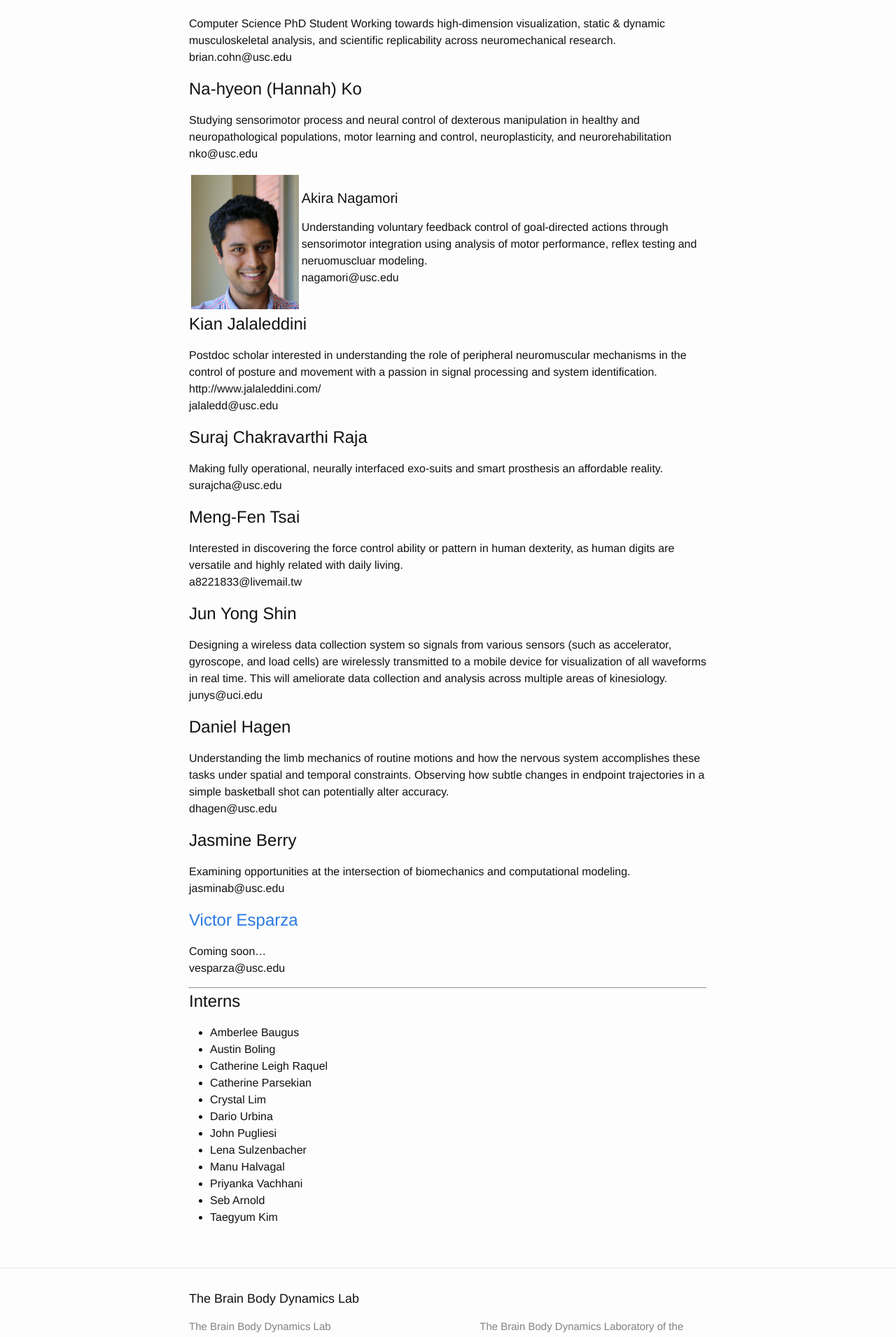
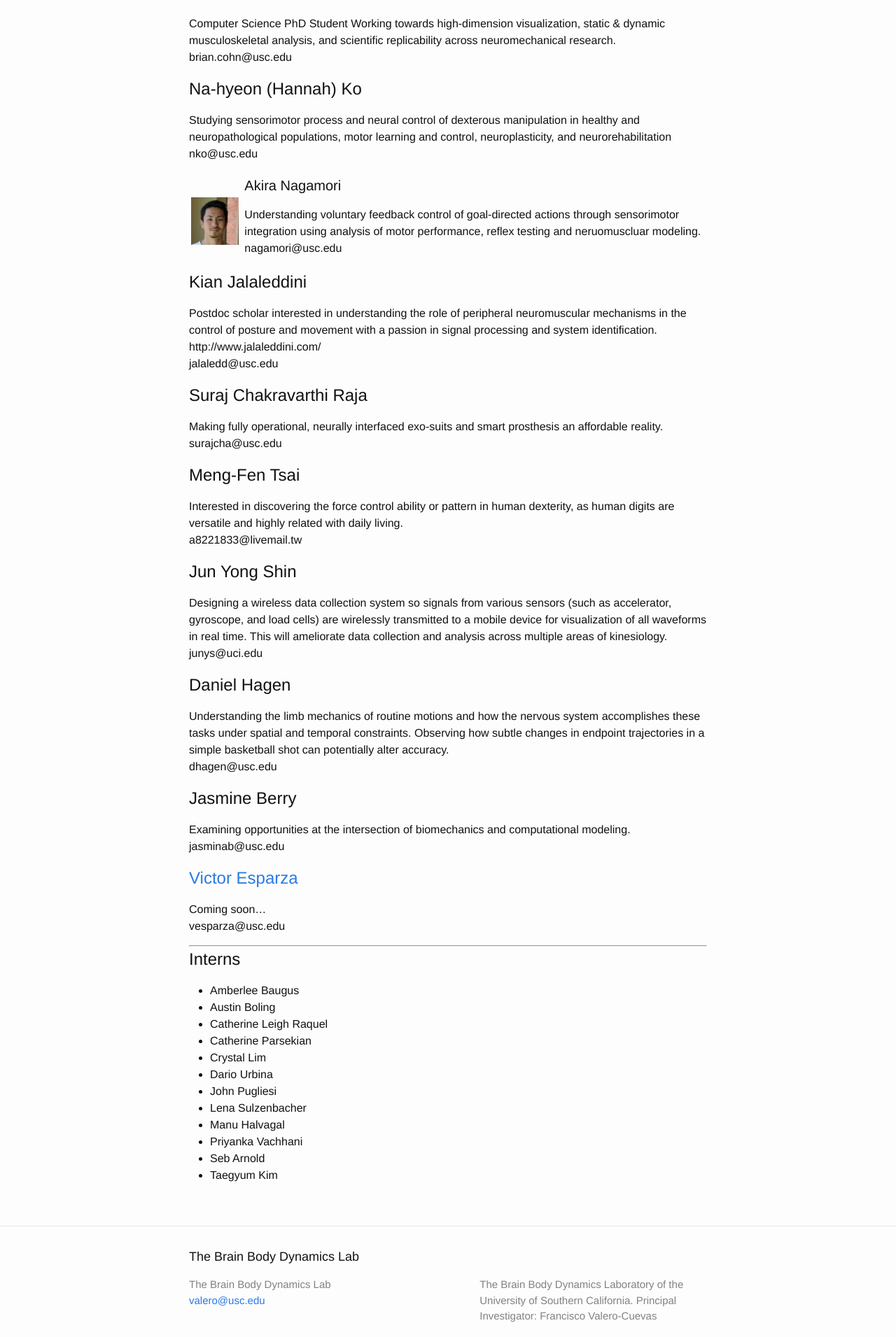
Before and after one commit to usc-bbdl/usc-bbdl.github.io, a Jekyll site: the page built from about.md, in a window 1280 px wide. Shown: the part 1240-3151 px from the top of the page at 70% size. Built offline with Jekyll 4.4.1, drawn with Linux system fonts in a browser that asks for light colours.

Commit message:
Update about.md

```diff
--- a/about.md
+++ b/about.md
@@ -51,8 +51,8 @@
 nko@usc.edu
 
 <table style="border: none;">
-<tr><td style="width=125px;"><img src="https://valerolab.org/Photos/kian.jpg"></td>
-<td><h4>Akira Nagamori</h4>
+<tr><td style="width=125px;"><img src="https://valerolab.org/Photos/akira.jpg"></td>
+<td style="padding-left: 5px;"><h4>Akira Nagamori</h4>
 <p>Understanding voluntary feedback control of goal-directed actions through sensorimotor integration using analysis of motor performance, reflex testing and neruomuscluar modeling.<br>
 nagamori@usc.edu</p></td></tr>
 </table>
```
